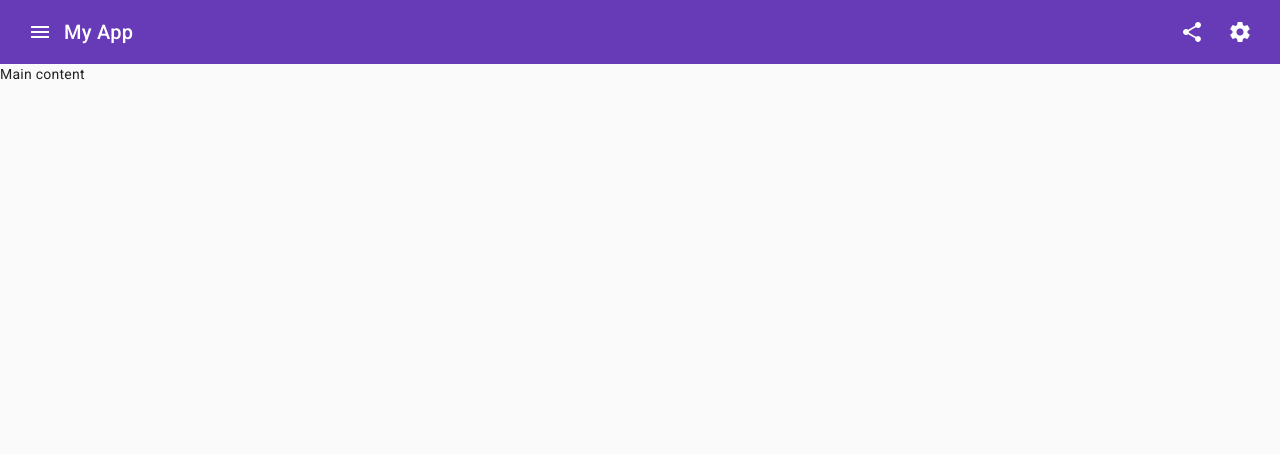
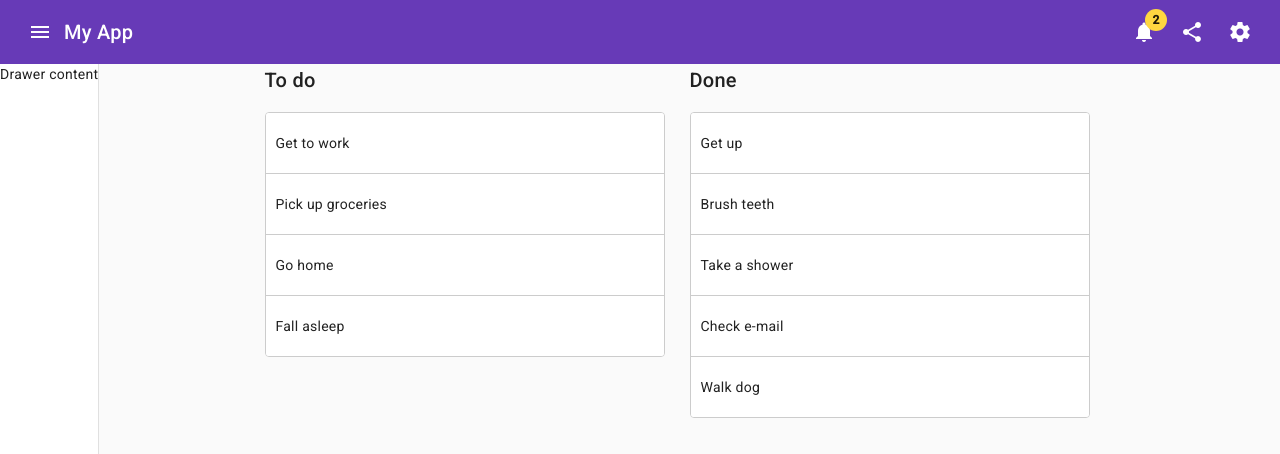
Before and after one commit to HM22-code/RPG-idea, an Angular app: page /app-kanban-board in a window 1280 px wide. Before the commit this address led to /. Shown: the top 454 px of the page. Built offline with nearby package versions, Linux system fonts and the light colour scheme.

Commit message:
adding example kanban board

```diff
--- a/src/app/app-routing.module.ts
+++ b/src/app/app-routing.module.ts
@@ -1,7 +1,11 @@
 import { NgModule } from '@angular/core';
 import { RouterModule, Routes } from '@angular/router';
+import { KanbanBoardComponent } from './core/components/kanban-board/kanban-board.component';
 
-const routes: Routes = [];
+const routes: Routes = [
+	{ path: 'app-kanban-board', component: KanbanBoardComponent },
+	{ path: '', redirectTo: '/app-kanban-board', pathMatch: 'full' } // redirect to `first-component
+];
 
 @NgModule({
 	imports: [RouterModule.forRoot(routes)],
--- a/src/app/app.component.html
+++ b/src/app/app.component.html
@@ -1,3 +1,2 @@
 <app-navbar></app-navbar>
-<router-outlet></router-outlet>
 <app-footer></app-footer>
--- /dev/null
+++ b/src/app/core/components/kanban-board/kanban-board.component.html
@@ -0,0 +1,35 @@
+<div class="board">
+	<div class="example-container">
+		<h2>To do</h2>
+
+		<div
+			cdkDropList
+			#todoList="cdkDropList"
+			[cdkDropListData]="todo"
+			[cdkDropListConnectedTo]="[doneList]"
+			class="example-list"
+			(cdkDropListDropped)="drop($event)"
+		>
+			<div class="example-box" *ngFor="let item of todo" cdkDrag>
+				{{ item }}
+			</div>
+		</div>
+	</div>
+
+	<div class="example-container">
+		<h2>Done</h2>
+
+		<div
+			cdkDropList
+			#doneList="cdkDropList"
+			[cdkDropListData]="done"
+			[cdkDropListConnectedTo]="[todoList]"
+			class="example-list"
+			(cdkDropListDropped)="drop($event)"
+		>
+			<div class="example-box" *ngFor="let item of done" cdkDrag>
+				{{ item }}
+			</div>
+		</div>
+	</div>
+</div>
--- /dev/null
+++ b/src/app/core/components/kanban-board/kanban-board.component.scss
@@ -0,0 +1,60 @@
+.board {
+	width: 100%;
+	height: 100%;
+	display: flex;
+	flex-direction: row;
+	justify-content: center;
+}
+.example-container {
+	width: 400px;
+	max-width: 100%;
+	margin: 0 25px 25px 0;
+	display: inline-block;
+	vertical-align: top;
+}
+
+.example-list {
+	border: solid 1px #ccc;
+	min-height: 60px;
+	background: white;
+	border-radius: 4px;
+	overflow: hidden;
+	display: block;
+}
+
+.example-box {
+	padding: 20px 10px;
+	border-bottom: solid 1px #ccc;
+	color: rgba(0, 0, 0, 0.87);
+	display: flex;
+	flex-direction: row;
+	align-items: center;
+	justify-content: space-between;
+	box-sizing: border-box;
+	cursor: move;
+	background: white;
+	font-size: 14px;
+}
+
+.cdk-drag-preview {
+	box-sizing: border-box;
+	border-radius: 4px;
+	box-shadow: 0 5px 5px -3px rgba(0, 0, 0, 0.2),
+		0 8px 10px 1px rgba(0, 0, 0, 0.14), 0 3px 14px 2px rgba(0, 0, 0, 0.12);
+}
+
+.cdk-drag-placeholder {
+	opacity: 0;
+}
+
+.cdk-drag-animating {
+	transition: transform 250ms cubic-bezier(0, 0, 0.2, 1);
+}
+
+.example-box:last-child {
+	border: none;
+}
+
+.example-list.cdk-drop-list-dragging .example-box:not(.cdk-drag-placeholder) {
+	transition: transform 250ms cubic-bezier(0, 0, 0.2, 1);
+}
--- /dev/null
+++ b/src/app/core/components/kanban-board/kanban-board.component.ts
@@ -0,0 +1,39 @@
+import {
+	CdkDragDrop,
+	moveItemInArray,
+	transferArrayItem
+} from '@angular/cdk/drag-drop';
+import { Component } from '@angular/core';
+
+@Component({
+	selector: 'app-kanban-board',
+	templateUrl: './kanban-board.component.html',
+	styleUrls: ['./kanban-board.component.scss']
+})
+export class KanbanBoardComponent {
+	todo = ['Get to work', 'Pick up groceries', 'Go home', 'Fall asleep'];
+	done = [
+		'Get up',
+		'Brush teeth',
+		'Take a shower',
+		'Check e-mail',
+		'Walk dog'
+	];
+
+	drop(event: CdkDragDrop<string[]>) {
+		if (event.previousContainer === event.container) {
+			moveItemInArray(
+				event.container.data,
+				event.previousIndex,
+				event.currentIndex
+			);
+		} else {
+			transferArrayItem(
+				event.previousContainer.data,
+				event.container.data,
+				event.previousIndex,
+				event.currentIndex
+			);
+		}
+	}
+}
--- a/src/app/core/components/navbar/navbar.component.html
+++ b/src/app/core/components/navbar/navbar.component.html
@@ -9,6 +9,15 @@
 	</button>
 	<span>My App</span>
 	<span class="spacer"></span>
+	<button
+		mat-icon-button
+		class="icon"
+		aria-label="icon-button with settings icon"
+	>
+		<mat-icon matBadge="2" matBadgePosition="after" matBadgeColor="accent"
+			>notifications</mat-icon
+		>
+	</button>
 	<button
 		mat-icon-button
 		class="icon"
@@ -25,6 +34,10 @@
 	</button>
 </mat-toolbar>
 <mat-drawer-container class="container">
-	<mat-drawer #drawer mode="side"> Drawer content </mat-drawer>
-	<mat-drawer-content> Main content </mat-drawer-content>
+	<mat-drawer #drawer mode="side" opened> Drawer content </mat-drawer>
+	<mat-drawer-content #content>
+		<div>
+			<router-outlet></router-outlet>
+		</div>
+	</mat-drawer-content>
 </mat-drawer-container>
--- a/src/app/core/components/navbar/navbar.component.scss
+++ b/src/app/core/components/navbar/navbar.component.scss
@@ -5,3 +5,9 @@
 	width: 100%;
 	height: 100%;
 }
+#content {
+	display: flex;
+	flex-direction: column;
+	justify-content: center;
+	align-items: center;
+}
```
Also changed, not shown: src/app/app.module.ts (+13 -2 lines), 1 other file (tests, documents, lock files or other folders).
